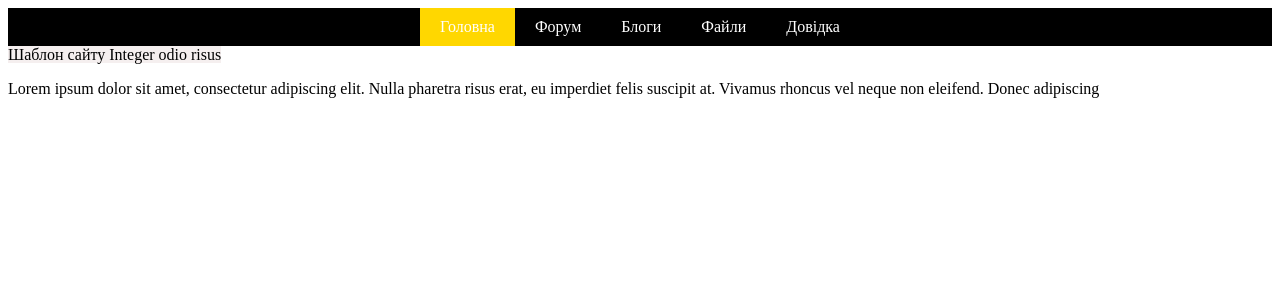
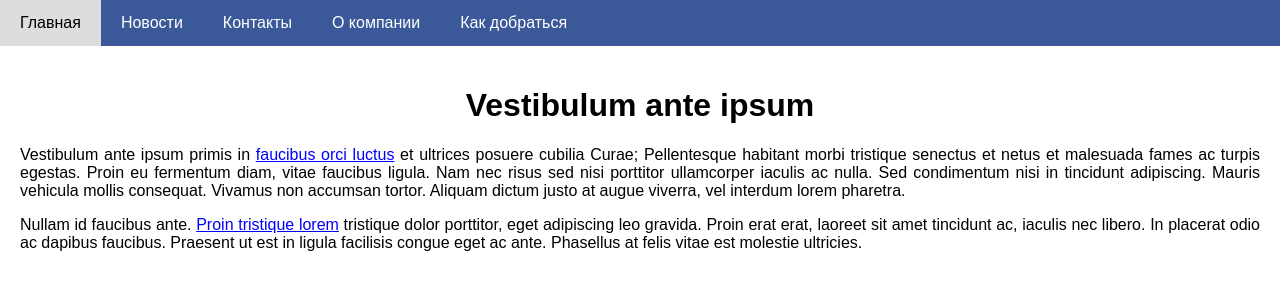
Before and after one commit to Yar-360/WebProg, a plain HTML site: page index.html in a window 1280 px wide. Drawn offline with Linux system fonts and the light colour scheme.

Commit message:
Add files via upload

```diff
--- a/index.html
+++ b/index.html
@@ -1,42 +1,72 @@
 <!DOCTYPE html>
-<html>
+<html lang="en">
 <head>
-    <title>Демонстрація CSS стилів та ефектів меню</title>
-    <link rel="stylesheet" href="styles.css"> </head>
-<body>
-    <nav>
-        <ul>
-            <li style="background-color: gold;">Головна</li>
-            <li>Форум</li>
-            <li>Блоги</li>
-            <li>Файли</li>
-            <li>Довідка</li>
-        </ul>
-    </nav>
-
-
-
+    <meta charset="UTF-8">
+    <meta name="viewport" content="width=device-width, initial-scale=1.0">
+    <title>Sample Webpage</title>
     <style>
-        /* Внутрішній стиль */
-        nav ul li:hover {
-            background-color: purple;
+        body {
+            font-family: Arial, sans-serif;
+            margin: 0;
+            padding: 0;
+        }
+        .navbar {
+            background-color: #3b5998;
+            overflow: hidden;
+        }
+        .navbar a {
+            float: left;
+            display: block;
+            color: white;
+            text-align: center;
+            padding: 14px 20px;
+            text-decoration: none;
+        }
+        .navbar a:hover {
+            background-color: #ddd;
+            color: black;
+        }
+        .container {
+            padding: 20px;
+        }
+        h1 {
+            text-align: center;
+        }
+        p {
+            text-align: justify;
+        }
+        .highlight {
+            color: blue;
+            text-decoration: underline;
         }
     </style>
+</head>
+<body>
 
-    <nav1>
-        <li1>Шаблон сайту</li1>
-        <li1>Integer odio risus</li1>
+    <div class="navbar">
+        <a href="#">Главная</a>
+        <a href="#">Новости</a>
+        <a href="#">Контакты</a>
+        <a href="#">О компании</a>
+        <a href="#">Как добраться</a>
+    </div>
+
+    <div class="container">
+        <h1>Vestibulum ante ipsum</h1>
         <p>
-            Lorem ipsum dolor sit amet, consectetur adipiscing elit. Nulla pharetra risus erat, eu imperdiet felis suscipit at.
-            Vivamus rhoncus vel neque non eleifend. Donec adipiscing
+            Vestibulum ante ipsum primis in <span class="highlight">faucibus orci luctus</span> et ultrices posuere cubilia Curae;
+            Pellentesque habitant morbi tristique senectus et netus et malesuada fames ac turpis egestas. Proin eu fermentum diam,
+            vitae faucibus ligula. Nam nec risus sed nisi porttitor ullamcorper iaculis ac nulla. Sed condimentum nisi in tincidunt
+            adipiscing. Mauris vehicula mollis consequat. Vivamus non accumsan tortor. Aliquam dictum justo at augue viverra,
+            vel interdum lorem pharetra.
         </p>
-    </nav1>
-    <style>
-        nav1 li:hover {
-            background-color: purple;
-        }
-    </style>
+        <p>
+            Nullam id faucibus ante. <span class="highlight">Proin tristique lorem</span> tristique dolor porttitor, eget
+            adipiscing leo gravida. Proin erat erat, laoreet sit amet tincidunt ac, iaculis nec libero. In placerat odio ac
+            dapibus faucibus. Praesent ut est in ligula facilisis congue eget ac ante. Phasellus at felis vitae est molestie
+            ultricies.
+        </p>
+    </div>
 
-
-    </body>
+</body>
 </html>
```
